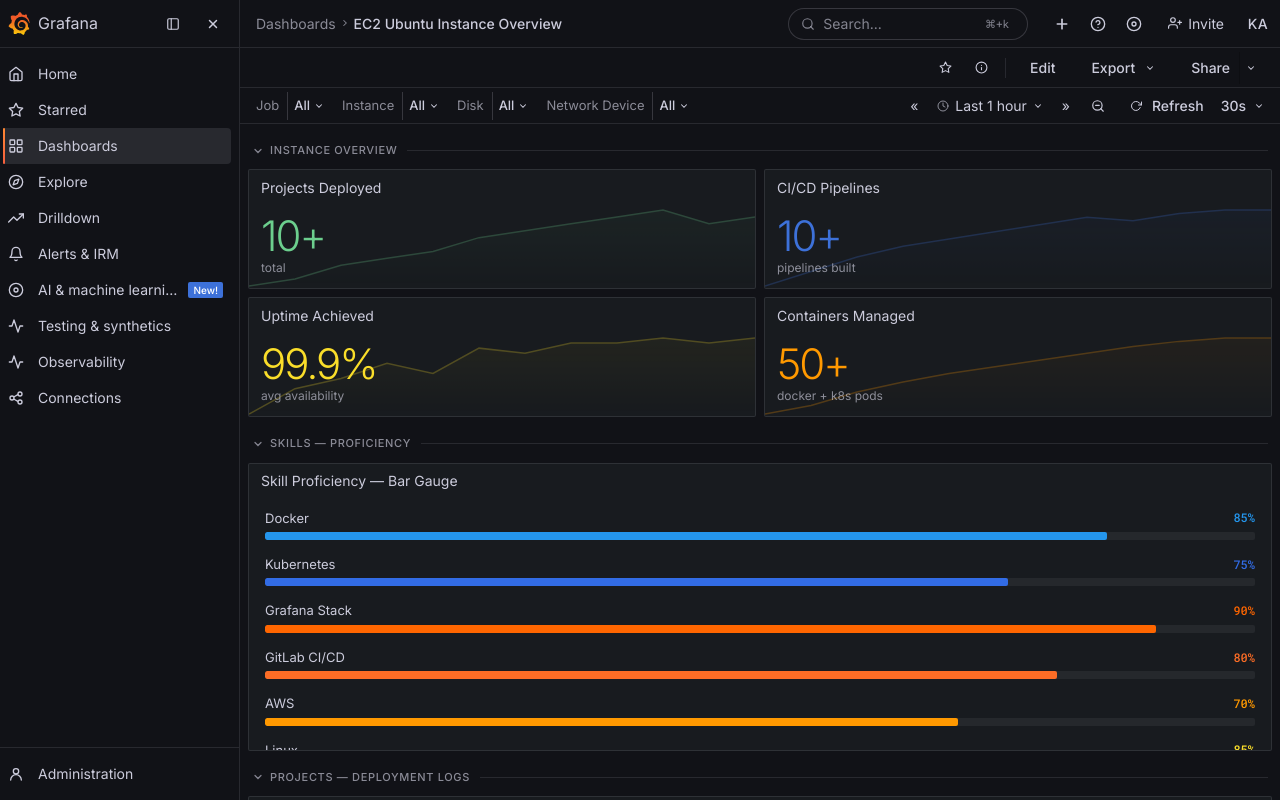
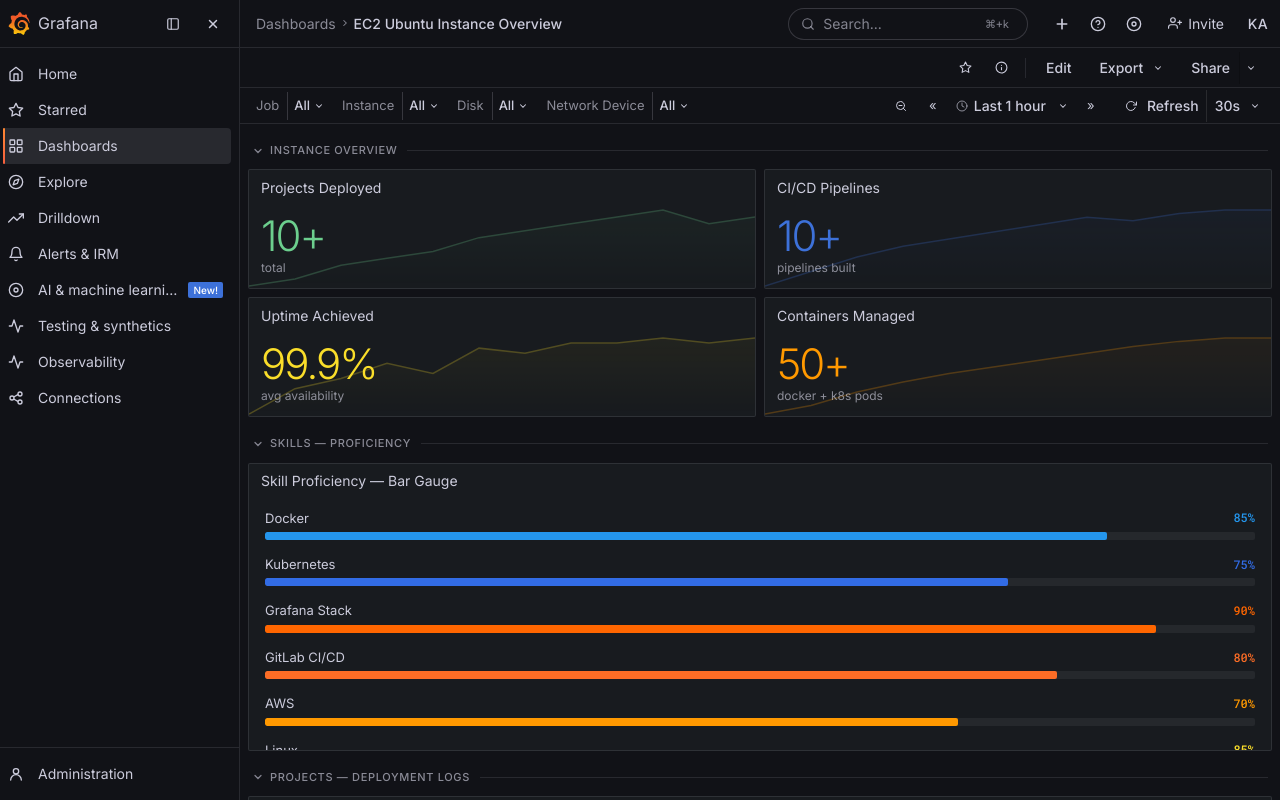
Before and after one commit to kavish224/kavishambani.in, a Next.js app: page /portfolio in a window 1280 px wide. Built offline with nearby package versions, Linux system fonts and the light colour scheme.

Commit message:
style: Update Grafana dashboard control bar layout, icon sizes, and button styling for time range and refresh controls.

```diff
--- a/src/components/grafana/GrafanaDashboard.tsx
+++ b/src/components/grafana/GrafanaDashboard.tsx
@@ -43,7 +43,7 @@
   eye: <svg width="13" height="13" viewBox="0 0 24 24" fill="none" stroke="currentColor" strokeWidth="2"><path d="M1 12s4-8 11-8 11 8 11 8-4 8-11 8-11-8-11-8z" /><circle cx="12" cy="12" r="3" /></svg>,
   inspect: <svg width="13" height="13" viewBox="0 0 24 24" fill="none" stroke="currentColor" strokeWidth="2"><circle cx="11" cy="11" r="8" /><line x1="21" y1="21" x2="16.65" y2="16.65" /></svg>,
   trash: <svg width="13" height="13" viewBox="0 0 24 24" fill="none" stroke="currentColor" strokeWidth="2"><polyline points="3 6 5 6 21 6" /><path d="M19 6v14a2 2 0 01-2 2H7a2 2 0 01-2-2V6m3 0V4a1 1 0 011-1h4a1 1 0 011 1v2" /></svg>,
-  zoomOut: <svg width="14" height="14" viewBox="0 0 24 24" fill="none" stroke="currentColor" strokeWidth="2" strokeLinecap="round"><circle cx="11" cy="11" r="8" /><line x1="21" y1="21" x2="16.65" y2="16.65" /><line x1="8" y1="11" x2="14" y2="11" /></svg>,
+  zoomOut: <svg width="12" height="12" viewBox="0 0 24 24" fill="none" stroke="currentColor" strokeWidth="2" strokeLinecap="round"><circle cx="11" cy="11" r="8" /><line x1="21" y1="21" x2="16.65" y2="16.65" /><line x1="8" y1="11" x2="14" y2="11" /></svg>,
   times: <svg width="14" height="14" viewBox="0 0 24 24" fill="none" stroke="currentColor" strokeWidth="2.5" strokeLinecap="round"><line x1="18" y1="6" x2="6" y2="18" /><line x1="6" y1="6" x2="18" y2="18" /></svg>,
   pin: <svg width="13" height="13" viewBox="0 0 24 24" fill="none" stroke="currentColor" strokeWidth="2" strokeLinecap="round" strokeLinejoin="round"><path d="M21 10c0 7-9 13-9 13s-9-6-9-13a9 9 0 0118 0z" /><circle cx="12" cy="10" r="3" /></svg>,
 };
@@ -357,10 +357,13 @@
               </div>
 
               <div className="gf-ctrlbar__right">
+                {/* Zoom out */}
+                <button className="gf-tp__zoom" title="Zoom out time range">{ic.zoomOut}</button>
+
                 {/* Time picker group */}
                 <div className="gf-tp" ref={tpRef}>
                   {/* ‹ back */}
-                  <button className="gf-tp__nav gf-tp__nav--l" title="Move time range back">
+                  <button className="gf-tp__nav gf-tp__nav--l" title="Move time range back" style={{ fontSize: 13 }}>
                     &laquo;
                   </button>
 
@@ -370,14 +373,15 @@
                     onClick={e => { e.stopPropagation(); setTpOpen(o => !o); setOpenPanel(null); }}
                     aria-expanded={tpOpen}
                     title="Change time range"
+                    style={{ fontWeight: 500 }}
                   >
                     <span className="gf-tp__clock">{ic.clock}</span>
                     <span>{TIME_RANGES[timeIdx]}</span>
-                    {ic.chevD}
+                    <span style={{ marginLeft: 6, display: 'flex' }}>{ic.chevD}</span>
                   </button>
 
                   {/* › forward */}
-                  <button className="gf-tp__nav gf-tp__nav--r" title="Move time range forward">
+                  <button className="gf-tp__nav gf-tp__nav--r" title="Move time range forward" style={{ fontSize: 13 }}>
                     &raquo;
                   </button>
 
@@ -398,19 +402,14 @@
                   )}
                 </div>
 
-                {/* Zoom out */}
-                <button className="gf-tp__zoom" title="Zoom out time range">{ic.zoomOut}</button>
-
-                <div style={{ width: 8 }} />
-
                 {/* Refresh */}
-                <div style={{ display: 'flex' }}>
-                  <button className="gf-tp__refresh" title="Refresh dashboard">
+                <div style={{ display: 'flex', marginLeft: 8 }}>
+                  <button className="gf-tbr-btn" style={{ borderRadius: '32px 0 0 32px', paddingRight: 8, marginRight: -1 }} title="Refresh dashboard">
                     {ic.refresh}
-                    <span style={{ marginLeft: 6, fontWeight: 500 }}>Refresh</span>
+                    <span style={{ marginLeft: 4 }}>Refresh</span>
                   </button>
-                  <button className="gf-tp__refresh-int" title="Change refresh interval">
-                    <span style={{ fontWeight: 500 }}>30s</span>
+                  <button className="gf-tbr-btn" style={{ borderRadius: '0 32px 32px 0', borderLeft: '1px solid rgba(255,255,255,0.1)', paddingLeft: 8 }} title="Change refresh interval">
+                    <span>30s</span>
                     <span style={{ marginLeft: 4, display: 'flex' }}>{ic.chevD}</span>
                   </button>
                 </div>
--- a/src/components/grafana/grafana.css
+++ b/src/components/grafana/grafana.css
@@ -591,10 +591,11 @@
   align-items: center;
   gap: 6px;
   height: 32px;
-  padding: 0 16px;
+  padding: 0 12px;
   font-size: 14px;
   font-weight: 500;
   color: var(--gf-text);
+  background: transparent;
   border: 1px solid var(--gf-border-med);
   border-radius: 32px;
   transition: background 0.1s, border-color 0.1s;
@@ -611,11 +612,12 @@
   background: var(--gf-blue);
   border-color: var(--gf-blue);
   color: #fff;
+  padding: 0 12px;
 }
 
 .gf-tbr-btn--primary:hover {
-  background: #3566c2;
-  border-color: #3566c2;
+  background: #2a5298;
+  border-color: #2a5298;
   color: #fff;
 }
 
```
